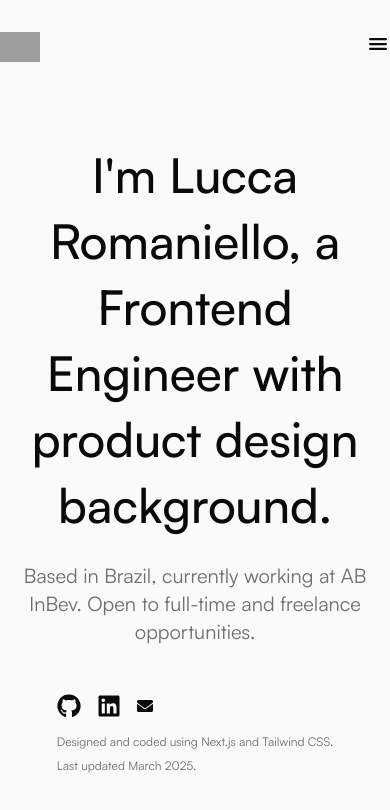
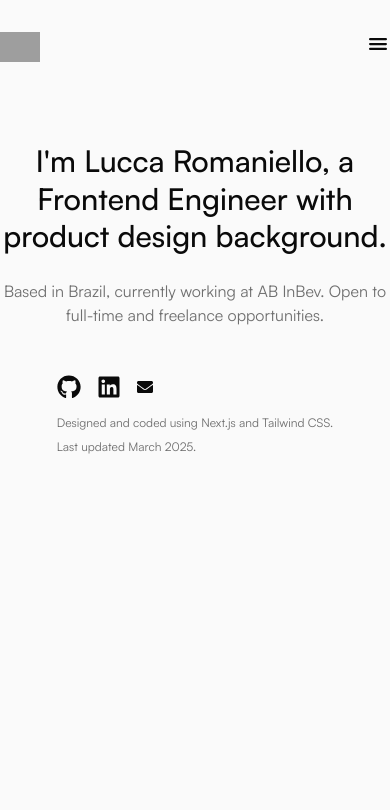
Before and after one commit to luccaromaniello/portfolio, a Next.js app: page / in a window 390 px wide. Shown: the top 810 px of the page. Built offline with nearby package versions, Linux system fonts and the light colour scheme; grey boxes are pictures that could not be loaded.

Commit message:
Refactor responsiveness of header text

```diff
--- a/src/components/Header/index.tsx
+++ b/src/components/Header/index.tsx
@@ -3,10 +3,10 @@ const Header = () => {
     <div className="flex flex-col gap-6 py-12 text-center">
       <div className="flex flex-col gap-4">
         <div className="flex flex-col gap-3">
-          <h1 className="text-5xl leading-snug font-medium">I&apos;m Lucca Romaniello, a Frontend Engineer with product design background.</h1>
+          <h1 className="text-3xl sm:text-5xl leading-tight sm:leading-snug font-medium">I&apos;m Lucca Romaniello, a Frontend Engineer with product design background.</h1>
         </div>
       </div>
-      <p className="text-xl text-content-secondary">Based in Brazil, currently working at AB InBev. Open to full-time and freelance opportunities.</p>
+      <p className="text-md sm:text-2xl text-content-secondary">Based in Brazil, currently working at AB InBev. Open to full-time and freelance opportunities.</p>
     </div>
   )
 };
```
